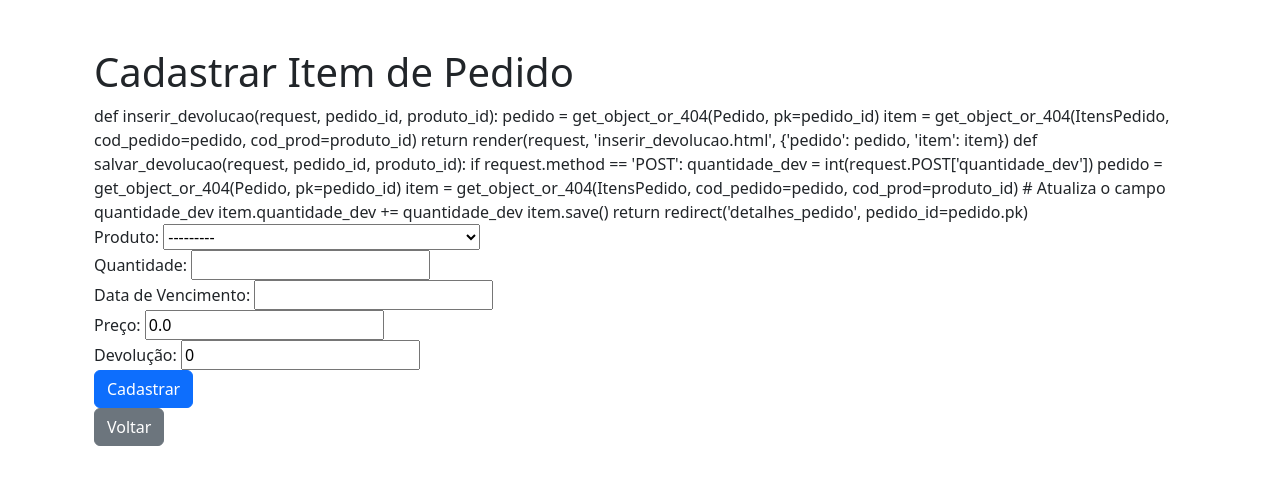
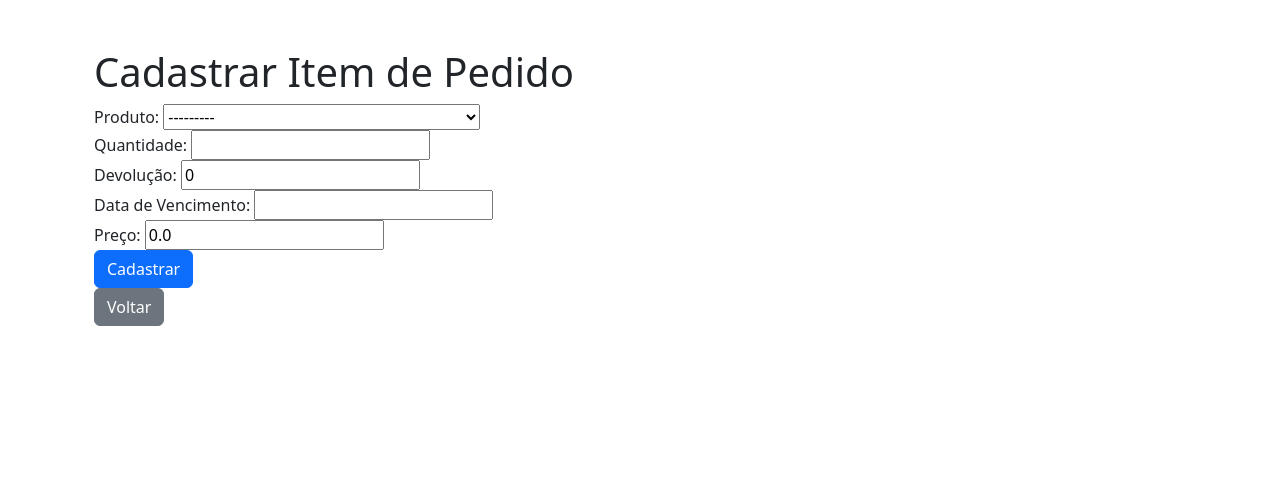
Before and after one commit to zucajunior/lecoq, a Django app: page /itens_pedido/cadastrar/24/ in a window 1280 px wide. Shown: the part 56-541 px from the top of the page. Run offline with Django 4.2, Linux system fonts and the light colour scheme; data comes from the database, SQL or seed files in the repository; some libraries are stand-ins or nearby versions.

Commit message:
quantidadeDEV

```diff
--- a/lecoq2/templates/cadastrar_item_pedido.html
+++ b/lecoq2/templates/cadastrar_item_pedido.html
@@ -5,22 +5,7 @@
         <h1>Cadastrar Item de Pedido</h1>
         <form method="post">
             {% csrf_token %}
-            def inserir_devolucao(request, pedido_id, produto_id):
-    pedido = get_object_or_404(Pedido, pk=pedido_id)
-    item = get_object_or_404(ItensPedido, cod_pedido=pedido, cod_prod=produto_id)
-    return render(request, 'inserir_devolucao.html', {'pedido': pedido, 'item': item})
-
-def salvar_devolucao(request, pedido_id, produto_id):
-    if request.method == 'POST':
-        quantidade_dev = int(request.POST['quantidade_dev'])
-        pedido = get_object_or_404(Pedido, pk=pedido_id)
-        item = get_object_or_404(ItensPedido, cod_pedido=pedido, cod_prod=produto_id)
-
-        # Atualiza o campo quantidade_dev
-        item.quantidade_dev += quantidade_dev
-        item.save()
-
-        return redirect('detalhes_pedido', pedido_id=pedido.pk)
+            <input type="hidden" name="cod_pedido" value="{{ pedido.pk }}">
             <div class="form-group">
                 <label for="{{ form.cod_prod.id_for_label }}">Produto:</label>
                 {{ form.cod_prod }}
@@ -32,6 +17,11 @@ def salvar_devolucao(request, pedido_id, produto_id):
                 {{ form.quantidade.errors }}
             </div>
             <div class="form-group">
+                <label for="{{ form.quantidade_dev.id_for_label }}">Devolução:</label>
+                {{ form.quantidade_dev }}
+                {{ form.quantidade_dev.errors }}
+            </div>
+            <div class="form-group">
                 <label for="{{ form.data_vencimento.id_for_label }}">Data de Vencimento:</label>
                 {{ form.data_vencimento }}
                 {{ form.data_vencimento.errors }}
@@ -40,11 +30,6 @@ def salvar_devolucao(request, pedido_id, produto_id):
                 <label for="{{ form.preco.id_for_label }}">Preço:</label>
                 {{ form.preco }}
                 {{ form.preco.errors }}
-            </div>
-            <div class="form-group">
-                <label for="{{ form.quantidade_dev.id_for_label }}">Devolução:</label>
-                {{ form.quantidade_dev }}
-                {{ form.quantidade_dev.errors }}
             </div>
             <button type="submit" class="btn btn-primary">Cadastrar</button>
         </form>
--- a/lecoq2/templates/detalhes_pedido.html
+++ b/lecoq2/templates/detalhes_pedido.html
@@ -10,7 +10,7 @@
             font-family: Arial, sans-serif;
         }
         .container {
-            max-width: 800px;
+            max-width: 1200px;
             margin: 0 auto;
             padding: 8px;
             background-color: #fff;
@@ -83,6 +83,8 @@
                 <tr>
                     <th>Produto</th>
                     <th>Quantidade</th>
+                    <th>Devolução</th>
+
                     <th>Preco</th>
                     <th>Sub Total</th>
                     <th>Data de Vencimento</th>
@@ -93,6 +95,7 @@
                     <tr>
                         <td>{{ item.cod_prod.nome }}</td>
                         <td>{{ item.quantidade }}</td>
+                        <td>{{ item.quantidade_dev }}</td>
                         <td>{{ item.preco }}</td>
                         <td>{{ item.calcular_valor_total }}</td>
                         <td>{{ item.data_vencimento }}</td>
--- a/lecoq2/views.py
+++ b/lecoq2/views.py
@@ -314,6 +314,8 @@ def cadastrar_item_pedido(request, pedido_id):
         if form.is_valid():
             produto = form.cleaned_data['cod_prod']
             quantidade = form.cleaned_data['quantidade']
+            quantidade_dev = form.cleaned_data['quantidade_dev']
+
             preco = form.cleaned_data['preco']
             data_vencimento = form.cleaned_data['data_vencimento']
 
```
Also changed, not shown: lecoq2/templates/inserir_devolucao.html (+6 -3 lines).
